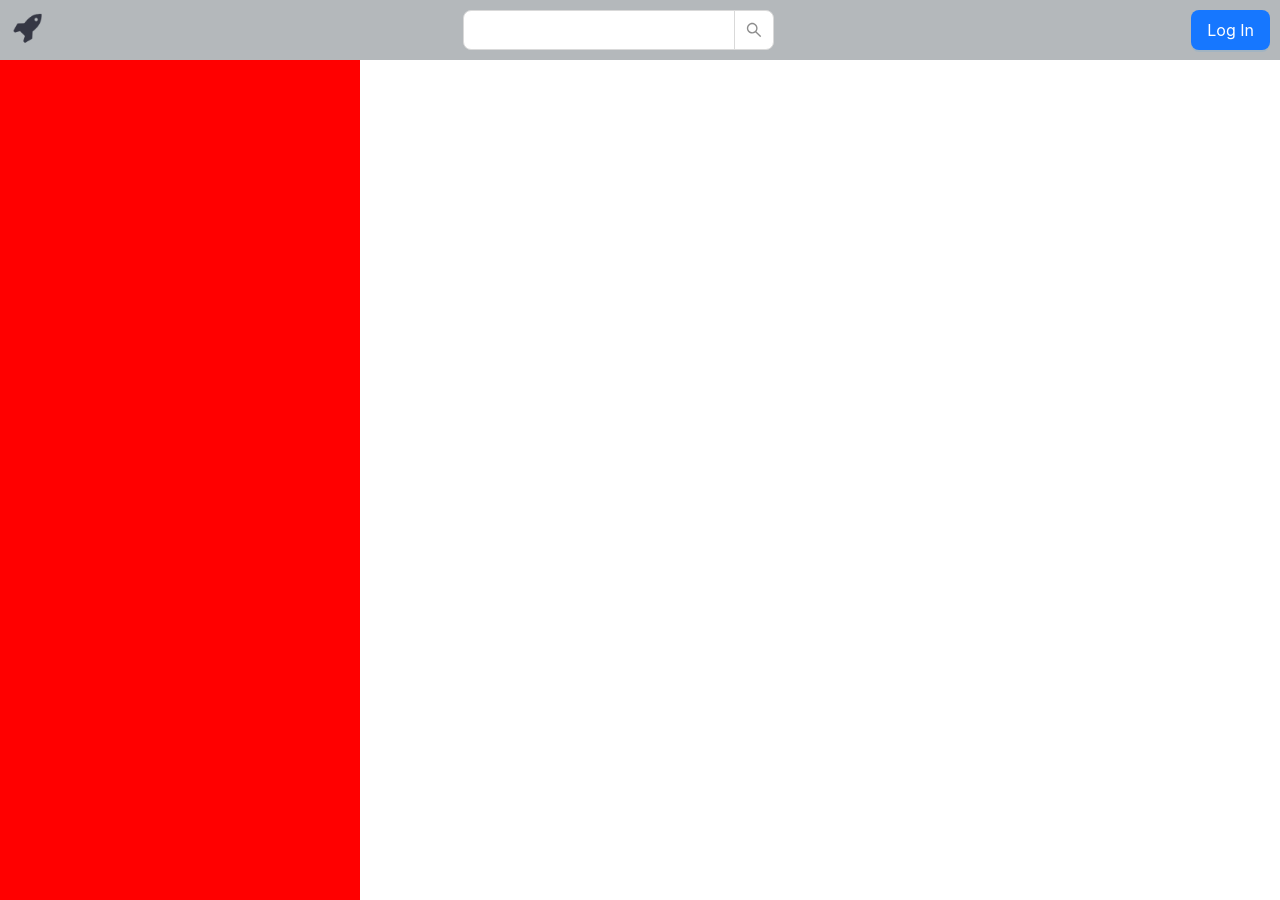
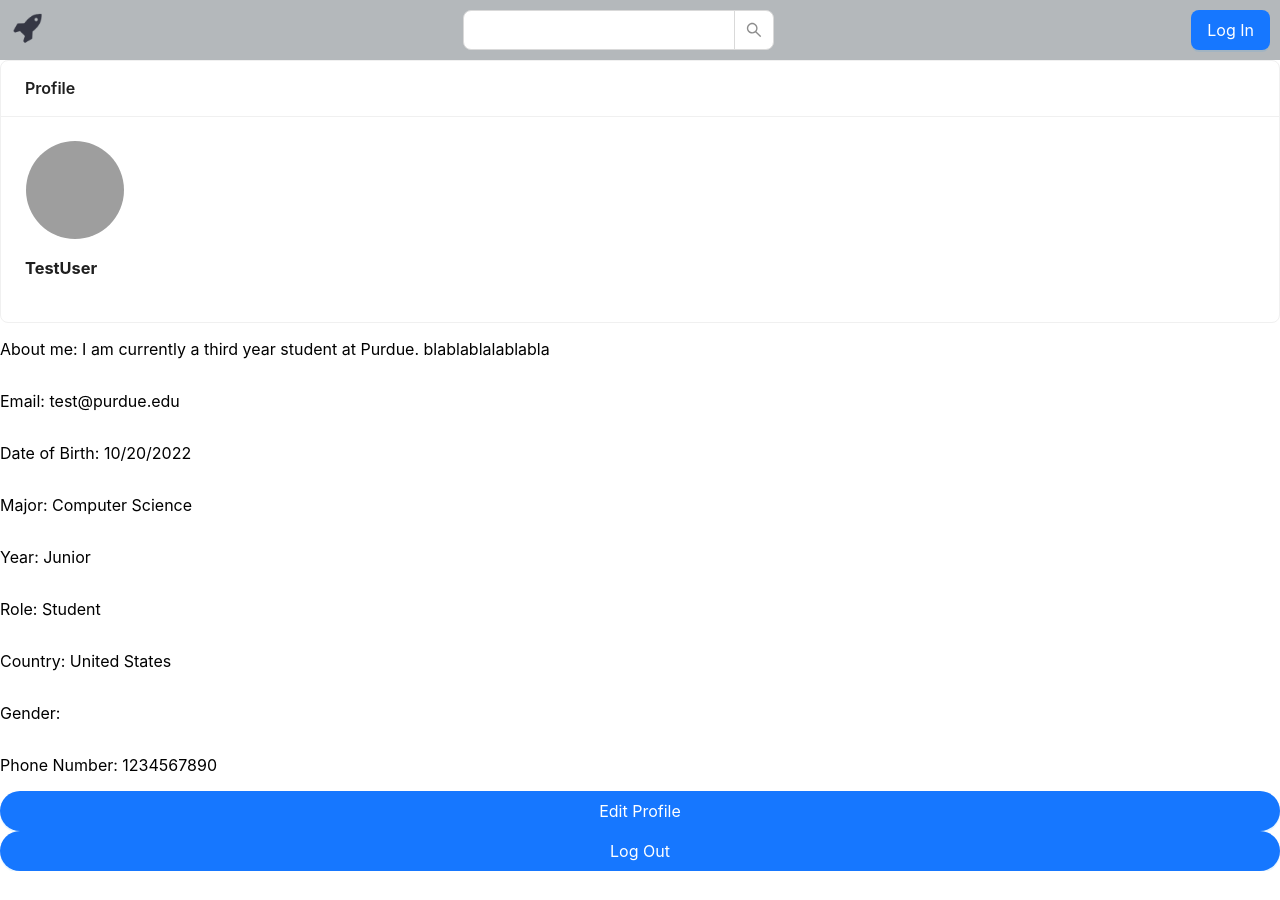
Before and after one commit to epotapov/Apollo, a React (Create React App) app in the folder apollo-frontend/: page /Profile in a window 1280 px wide. After the commit the page ends 871 px from the top, so only its background shows below. Built offline with nearby package versions, Linux system fonts and the light colour scheme; grey boxes are pictures that could not be loaded.

Commit message:
Profile skeleton page

```diff
--- a/apollo-frontend/src/ProfilePage.css
+++ b/apollo-frontend/src/ProfilePage.css
@@ -1,10 +1,6 @@
-#ProfileTab {
+#ProfilePage {
+    height: 100%;
+    width: 100%;
     display: flex;
     flex-direction: column;
-    align-items: center;
-    justify-content: center;
-    width: 25%;
-    height: 100vh;
-    background-color: red;
-    padding: 20px;
 }
--- a/apollo-frontend/src/components/ProfilePage.js
+++ b/apollo-frontend/src/components/ProfilePage.js
@@ -1,20 +1,45 @@
 import { React, useState} from 'react';
 import { Link } from 'react-router-dom'
 import '../ProfilePage.css'
+import '../App.css'
 import Navbar from './Navbar';
-import { Avatar, Card} from 'antd';
+import { Avatar, Card, Button} from 'antd';
 
 export default function ProfilePage() {
 
+    const [username, setUserName] = useState('TestUser')
+    const [email, setEmaiil] = useState('test@purdue.edu')
+    const [dob, setDOB] = useState('10/20/2022')
+    const [major, setMajor] = useState('Computer Science')
+    const [year, setYear] = useState('Junior')
+    const [bio, setBio] = useState('I am currently a third year student at Purdue. blablablalablabla')
+    const [role, setRole] = useState('Student')
+    const [country, setCountry] = useState('United States')
+    const [gender, setGender] = useState('');
+    const [phoneNumber, setPhoneNumber] = useState('1234567890')
+
     return (
-    <div id="ProfilePage">
-        <div id="ProfileNavBar">
-            <Navbar/>
-        </div>
-        <div id="ProfileTab">
-
-
-        </div>
-    </div>
+      <div id="ProfilePage">
+        <Navbar/>
+        <Card id="ProfileCard" title="Profile" bordered={true}>
+          <Avatar size={100} shape="circle" src="../img/apollo-gray.png" />
+          <h3>{username}</h3>
+        </Card>
+        <p> About me: {bio} </p>
+        <p> Email: {email} </p>
+        <p> Date of Birth: {dob} </p>
+        <p> Major: {major} </p>
+        <p> Year: {year} </p>
+        <p> Role: {role} </p>
+        <p> Country: {country} </p>
+        <p> Gender: {gender} </p>
+        <p> Phone Number: {phoneNumber} </p>
+        <Button type="primary" shape="round" size="large" href="/TellUsMore">
+          Edit Profile
+        </Button>
+        <Button type="primary" shape="round" size="large" href="/Login">
+          Log Out
+        </Button>
+      </div>
     )
 }
```
